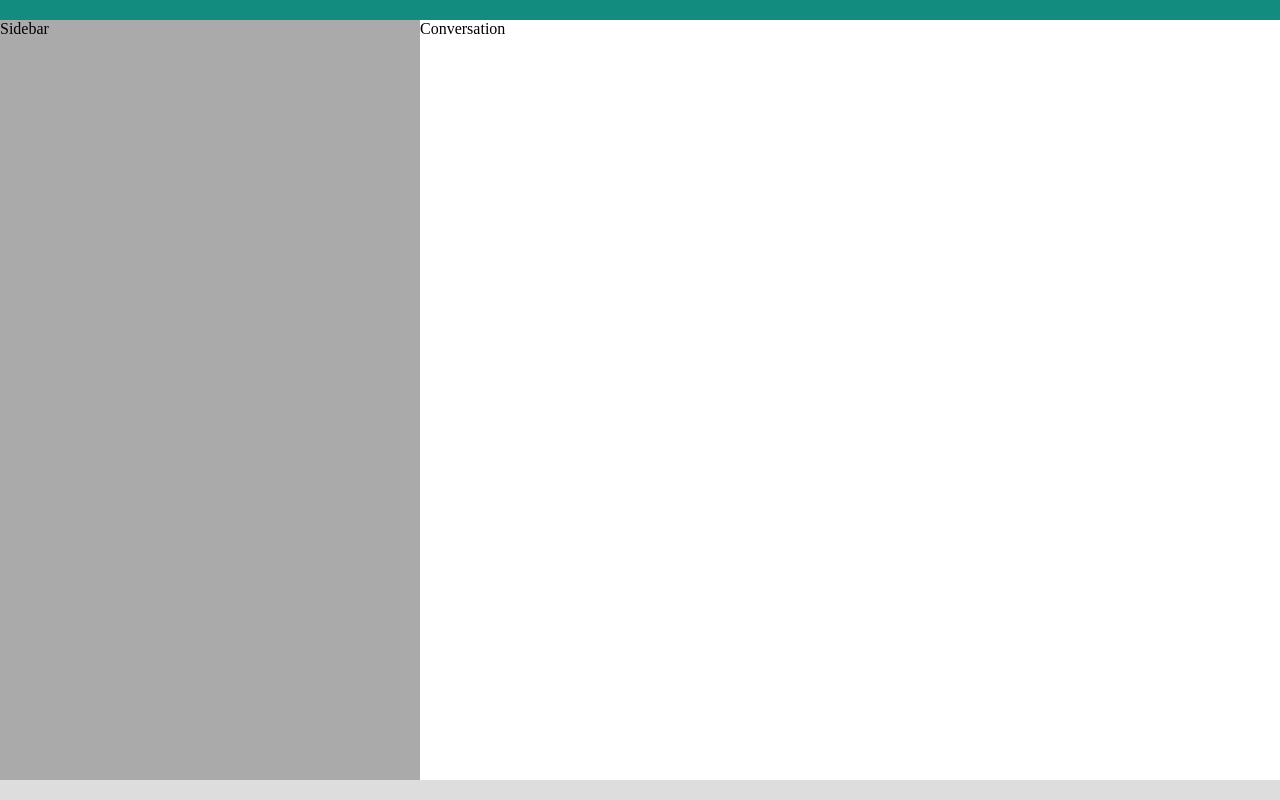
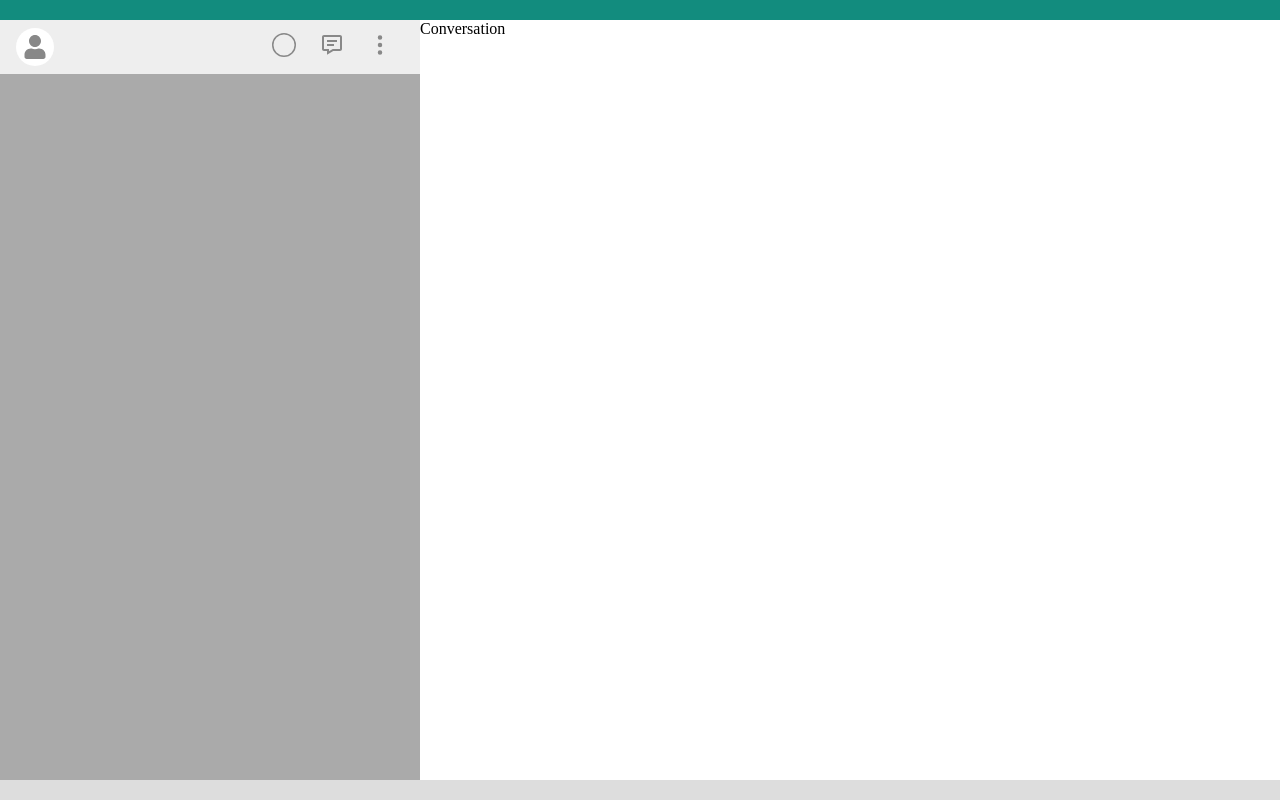
Before and after one commit to kibutzzz/whatsapp-clone, a React (Create React App) app: page / in a window 1280 px wide. Built offline with nearby package versions, Linux system fonts and the light colour scheme.

Commit message:
added sidebar header

```diff
--- a/package.json
+++ b/package.json
@@ -13,6 +13,7 @@
     "@types/styled-components": "^5.1.2",
     "react": "^16.13.1",
     "react-dom": "^16.13.1",
+    "react-icons": "^3.11.0",
     "react-scripts": "3.4.3",
     "styled-components": "^5.1.1",
     "typescript": "~3.7.2"
--- a/src/components/Sidebar/index.tsx
+++ b/src/components/Sidebar/index.tsx
@@ -1,6 +1,6 @@
 import React from 'react';
 import styled from 'styled-components';
-
+import  SidebarHeader  from "../SidebarHeader";
 
 const Container = styled.div`
     display: flex;
@@ -15,7 +15,7 @@ const Container = styled.div`
 function Sidebar() {
     return (
         <Container>
-            Sidebar
+            <SidebarHeader />
         </Container>
     );
 }
--- /dev/null
+++ b/src/components/SidebarHeader/index.tsx
@@ -0,0 +1,60 @@
+import React from 'react';
+import styled from 'styled-components';
+import { FaUser } from 'react-icons/fa';
+import { BsCircle, BsThreeDotsVertical } from 'react-icons/bs';
+import { BiMessageDetail } from 'react-icons/bi';
+
+const Container = styled.div`
+    display: flex;
+    justify-content: space-between;
+    align-items:center;
+
+    width: 100%;
+    height: fit-content;
+
+    padding: 8px 16px;
+
+    background-color: #EEE;
+
+    #UserImageContainer {
+        display: flex;
+        align-items: center;
+        justify-content: center;
+        width: 38px;
+        height: 38px;
+
+        padding: 4px;
+
+        border-radius: 50%;
+        background-color: white;
+
+        overflow: hidden;
+    }
+
+    #options {
+        display: flex;
+
+        > span {
+            display: block;
+            padding: 0 12px;
+        }
+    }
+`;
+
+
+function SidebarHeader() {
+    return (
+        <Container>
+            <span id="UserImageContainer">
+                <FaUser size={24} color={"#888"} />
+            </span>
+            <div id="options">
+                <span ><BsCircle size={24} color={"#888"} /></span>
+                <span ><BiMessageDetail size={24} color={"#888"} /></span>
+                <span ><BsThreeDotsVertical size={24} color={"#888"} /></span>
+            </div>
+        </Container >
+    );
+}
+
+export default SidebarHeader;
```
Also changed, not shown: 1 other file (tests, documents, lock files or other folders).
